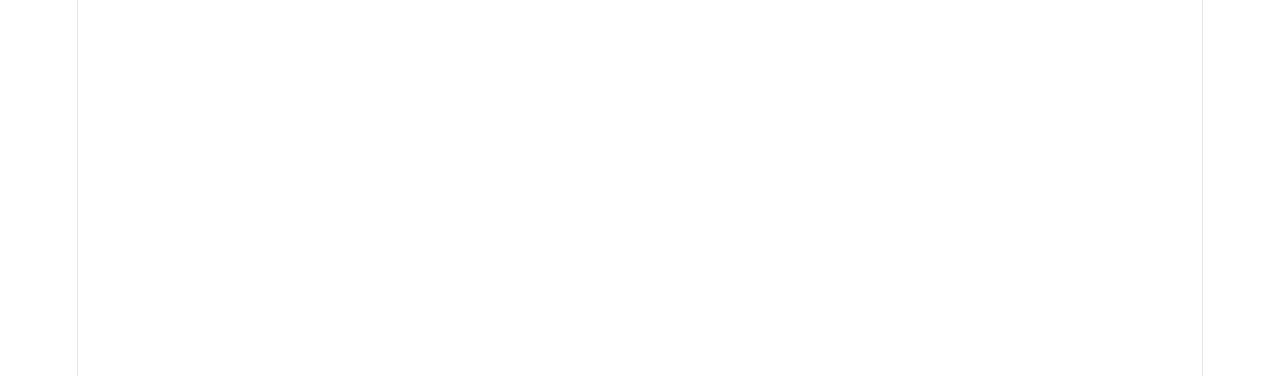
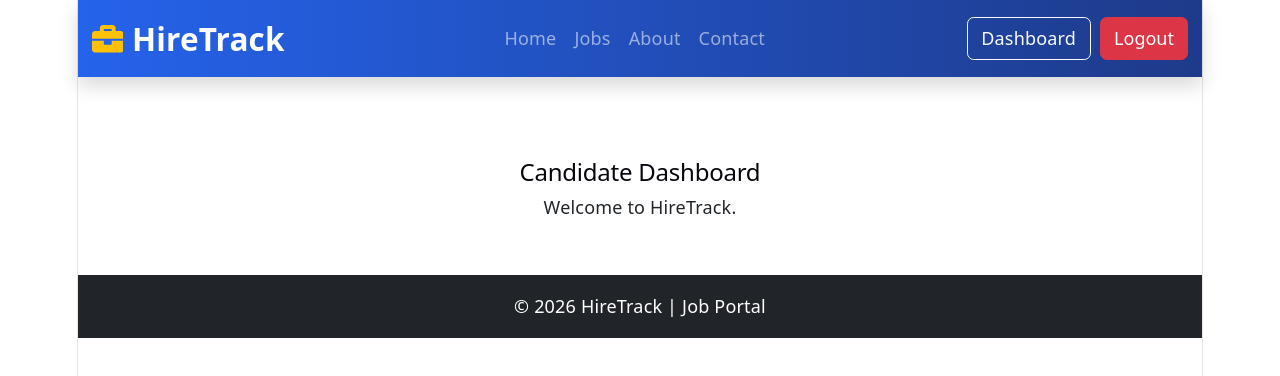
Before and after one commit to avneetsingh23/hiretrack-frontend, a React (Vite) app: page /candidate in a window 1280 px wide. Before the commit this address had no page. Shown: the top 376 px of the page. Built offline with nearby package versions, Linux system fonts and the light colour scheme; sample sign-in values are in the browser's storage.

Commit message:
Implemented authentication UI with protected routes and dynamic navbar

```diff
--- /dev/null
+++ b/src/components/ProtectedRoute.jsx
@@ -0,0 +1,14 @@
+import { Navigate } from "react-router-dom";
+
+function ProtectedRoute({ children }) {
+
+    const token = localStorage.getItem("token");
+
+    if (!token) {
+        return <Navigate to="/login" replace />;
+    }
+
+    return children;
+}
+
+export default ProtectedRoute;
--- a/src/components/layout/Navbar.jsx
+++ b/src/components/layout/Navbar.jsx
@@ -1,7 +1,24 @@
-import { Link } from "react-router-dom";
+import { Link, useNavigate } from "react-router-dom";
 import { FaBriefcase } from "react-icons/fa";
+import { toast } from "react-toastify";
 
 function Navbar() {
+
+    const navigate = useNavigate();
+
+    const token = localStorage.getItem("token");
+
+    const handleLogout = () => {
+
+        localStorage.removeItem("token");
+        localStorage.removeItem("role");
+
+        toast.success("Logout Successful");
+
+        navigate("/login");
+
+    };
+
     return (
         <nav
             className="navbar navbar-expand-lg navbar-dark sticky-top shadow"
@@ -63,6 +80,8 @@
 
                     <div>
 
+                        {!token ? (
+                            <>
                                 <Link
                                     to="/login"
                                     className="btn btn-outline-light me-2"
@@ -76,6 +95,24 @@
                                 >
                                     Register
                                 </Link>
+                            </>
+                        ) : (
+                            <>
+                                <Link
+                                    to="/candidate"
+                                    className="btn btn-outline-light me-2"
+                                >
+                                    Dashboard
+                                </Link>
+
+                                <button
+                                    className="btn btn-danger"
+                                    onClick={handleLogout}
+                                >
+                                    Logout
+                                </button>
+                            </>
+                        )}
 
                     </div>
 
--- a/src/pages/auth/Login.jsx
+++ b/src/pages/auth/Login.jsx
@@ -48,7 +48,7 @@
 
             // Redirect Home Page
             setTimeout(() => {
-                navigate("/");
+                navigate("/candidate");
             }, 1000)
             setFormData({
                 email: "",
--- /dev/null
+++ b/src/pages/user/CandidateDashboard.jsx
@@ -0,0 +1,10 @@
+function CandidateDashboard() {
+    return (
+        <div className="container mt-5">
+            <h2>Candidate Dashboard</h2>
+            <p>Welcome to HireTrack.</p>
+        </div>
+    );
+}
+
+export default CandidateDashboard;
--- a/src/routes/AppRoutes.jsx
+++ b/src/routes/AppRoutes.jsx
@@ -12,6 +12,9 @@
 import ForgotPassword from "../pages/auth/ForgotPassword";
 import VerifyOtp from "../pages/auth/VerifyOtp";
 import ResetPassword from "../pages/auth/ResetPassword";
+
+import ProtectedRoute from "../components/ProtectedRoute";
+import CandidateDashboard from "../pages/user/CandidateDashboard";
 
 function AppRoutes() {
 
@@ -33,6 +36,14 @@
                 <Route path="forgot-password" element={<ForgotPassword />} />
                 <Route path="verify-otp" element={<VerifyOtp />} />
                 <Route path="reset-password" element={<ResetPassword />} />
+                <Route
+                    path="candidate"
+                    element={
+                        <ProtectedRoute>
+                            <CandidateDashboard />
+                        </ProtectedRoute>
+                    }
+                />
 
             </Route>
 
```
Lines whose indentation alone changed are shown as unchanged.
